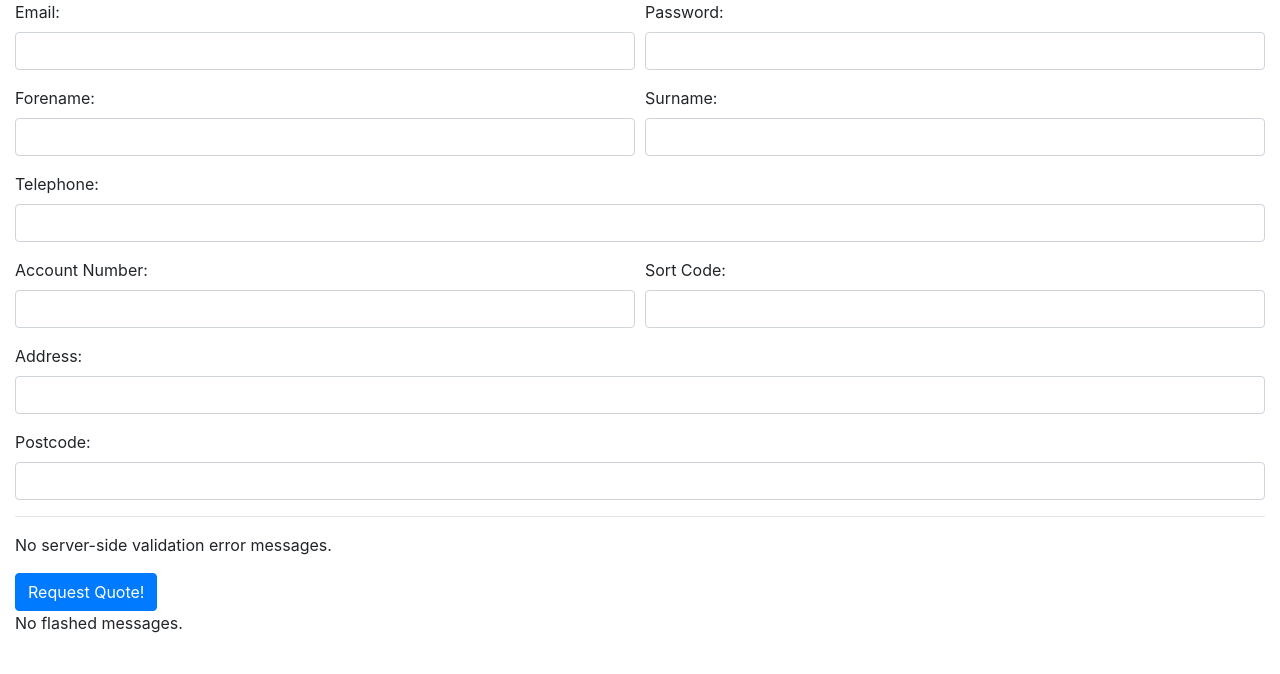
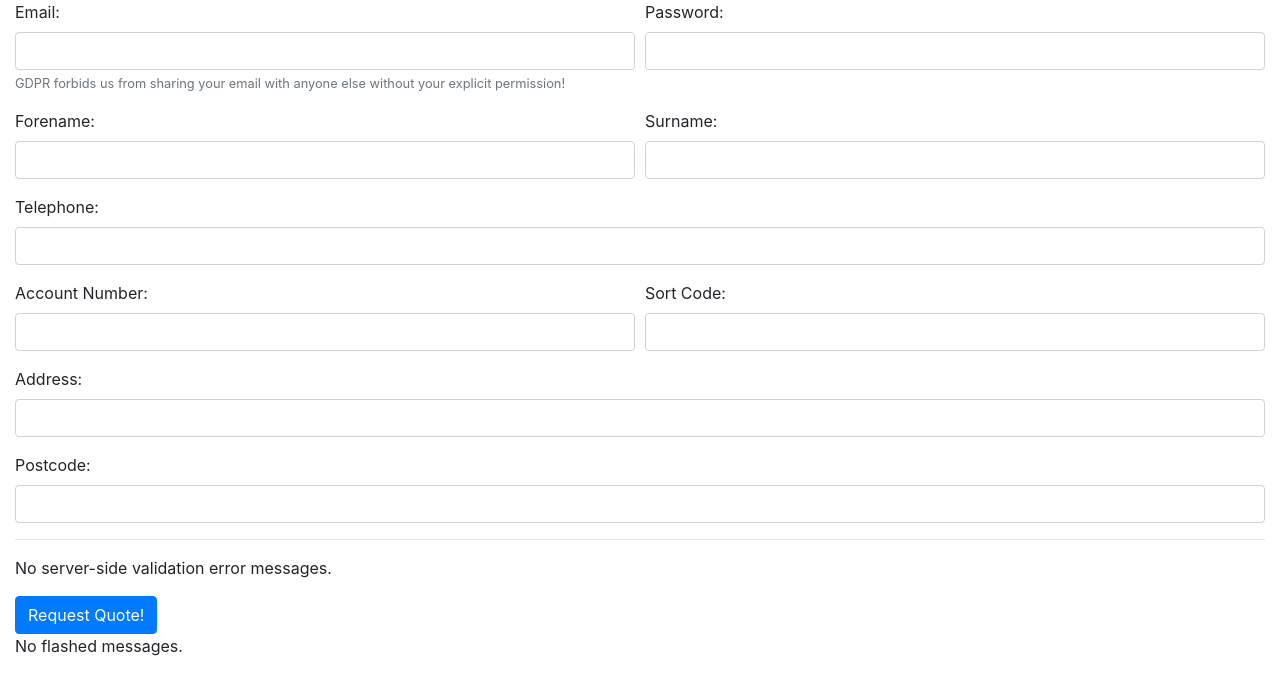
Before and after one commit to david-wm-sanders/uswacs-2-iy2d502-salapp, a Flask app: page /get-a-quote in a window 1280 px wide. Shown: the part 56-730 px from the top of the page. Run offline with Flask 2, Linux system fonts and the light colour scheme; some libraries are stand-ins or nearby versions.

Commit message:
Add GDPR notification/reference/joke

```diff
--- a/app/templates/get_quote.html
+++ b/app/templates/get_quote.html
@@ -7,7 +7,11 @@
     <!-- Security considerations: Include the form's hidden tags to enable the CSRF protection by including the token in a hidden field -->
     {{ form.hidden_tag() }}
     <div class="form-row">
-      <div class="form-group col-md-6">{{ form.email.label }} {{ form.email(class_='form-control') }}</div>
+      <div class="form-group col-md-6">
+        {{ form.email.label }}
+        {{ form.email(class_='form-control') }}
+        <small id="emailHelp" class="form-text text-muted">GDPR forbids us from sharing your email with anyone else without your explicit permission!</small>
+      </div>
       <div class="form-group col-md-6">{{ form.password.label }} {{ form.password(class_='form-control') }}</div>
     </div>
     <div class="form-row">
```
